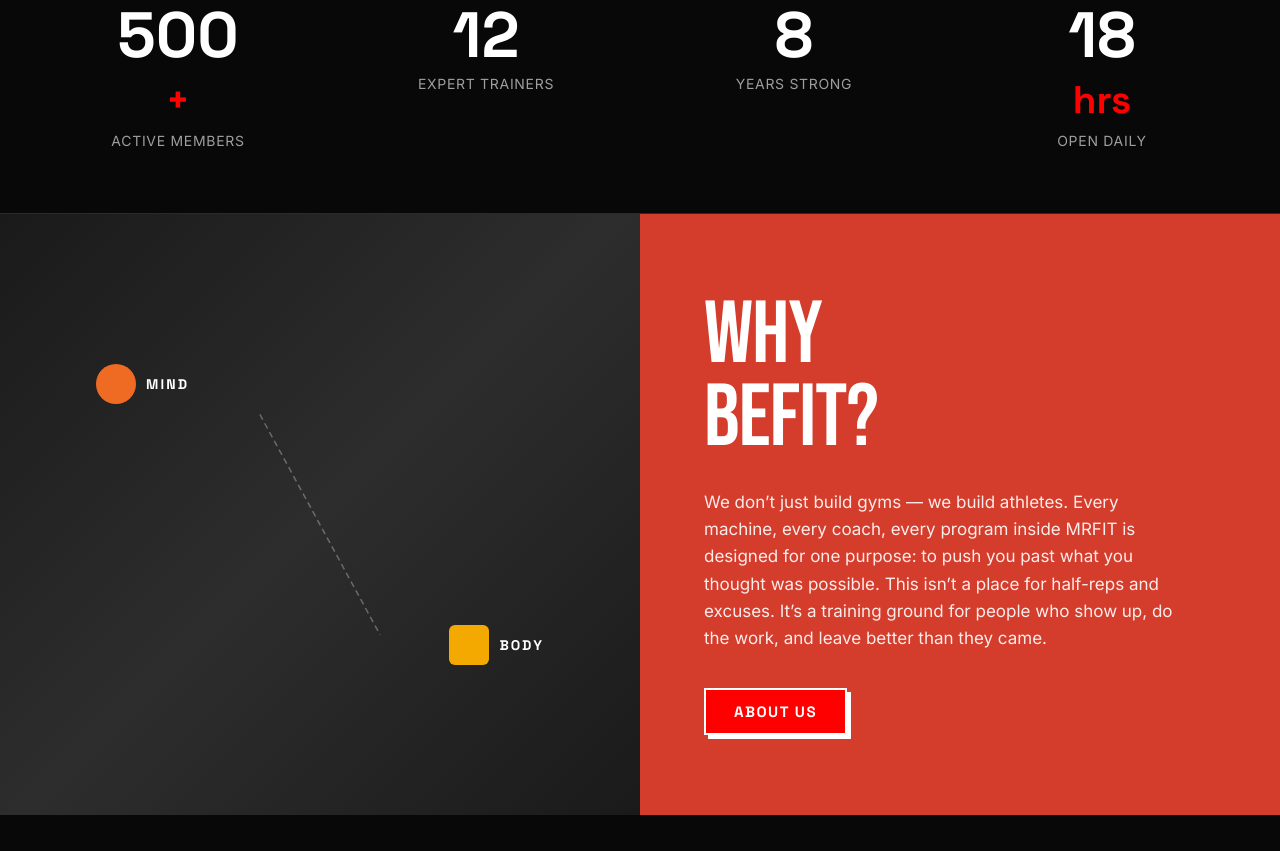
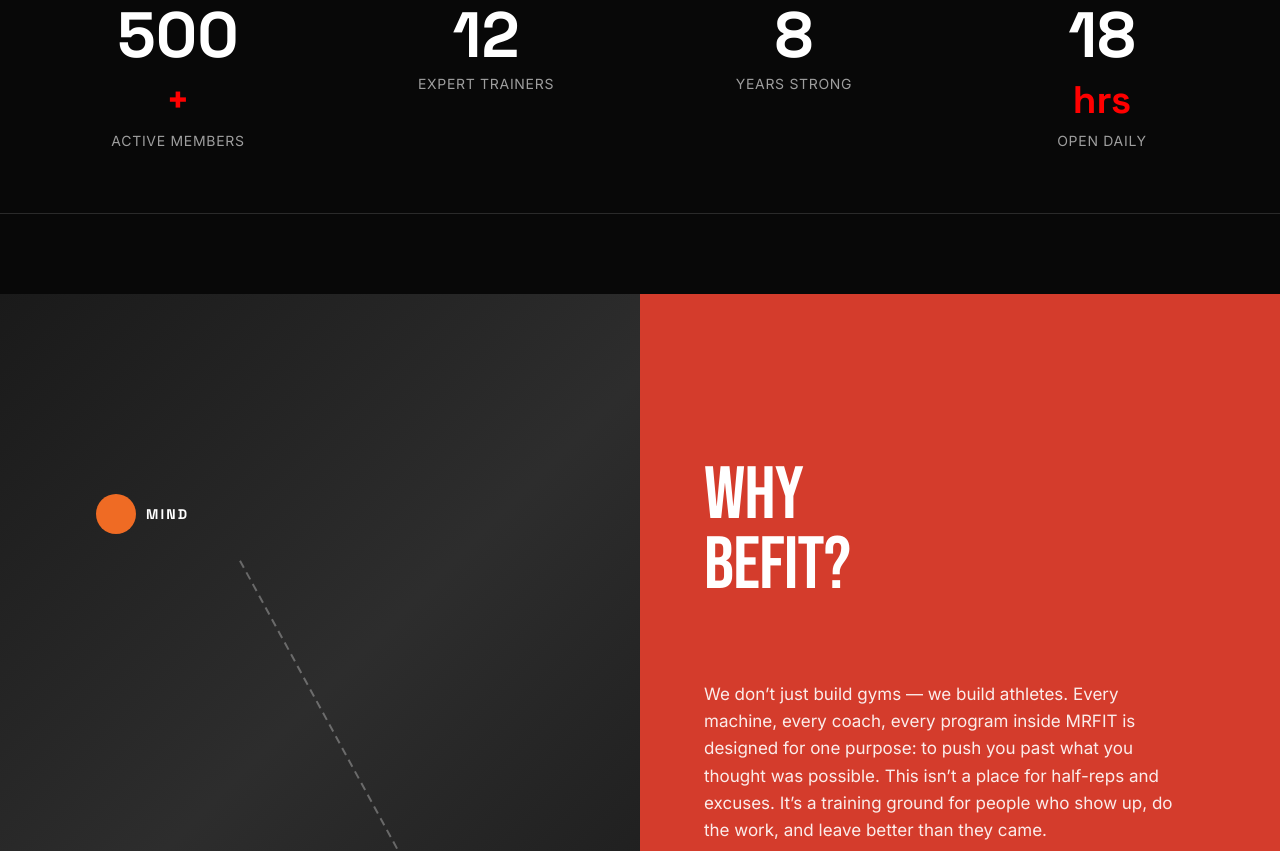
Before and after one commit to meowkiteow/mrfit, a plain HTML site: page index.html in a window 1280 px wide. Shown: the part 1420-2271 px from the top of the page. Drawn offline with nearby package versions, Linux system fonts and the light colour scheme.

Commit message:
Style: Update 'Why BeFit' section dimensions to match Onnit banner

```diff
--- a/style.css
+++ b/style.css
@@ -1058,7 +1058,10 @@ body {
     z-index: 3;
     display: grid;
     grid-template-columns: 1fr 1fr;
-    min-height: 600px;
+    min-height: 800px;
+    /* Matched to Onnit's ~800px height */
+    margin: 80px 0;
+    /* Added gap above and below to separate the box */
 }
 
 /* Left: Grayscale image panel */
@@ -1133,7 +1136,8 @@ body {
 /* Right: Red content panel */
 .why-befit-content {
     background: #D43C2C;
-    padding: 80px 64px;
+    padding: 64px;
+    /* Exact Onnit padding */
     display: flex;
     flex-direction: column;
     justify-content: center;
@@ -1141,13 +1145,15 @@ body {
 
 .why-befit-heading {
     font-family: 'Bebas Neue', var(--font-heading), sans-serif;
-    font-size: clamp(4rem, 8vw, 5.5rem);
+    font-size: clamp(3.5rem, 6vw, 74px);
+    /* Onnit uses exactly 74px */
     font-weight: 400;
     color: #ffffff;
     text-transform: uppercase;
     line-height: 0.95;
     letter-spacing: -0.01em;
-    margin-bottom: 28px;
+    margin-bottom: 80px;
+    /* Huge gap after title, just like Onnit */
 }
 
 .why-befit-desc {
```
